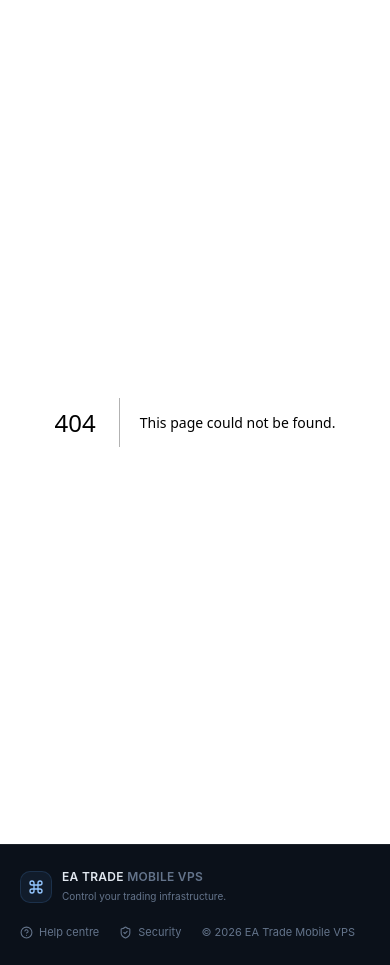
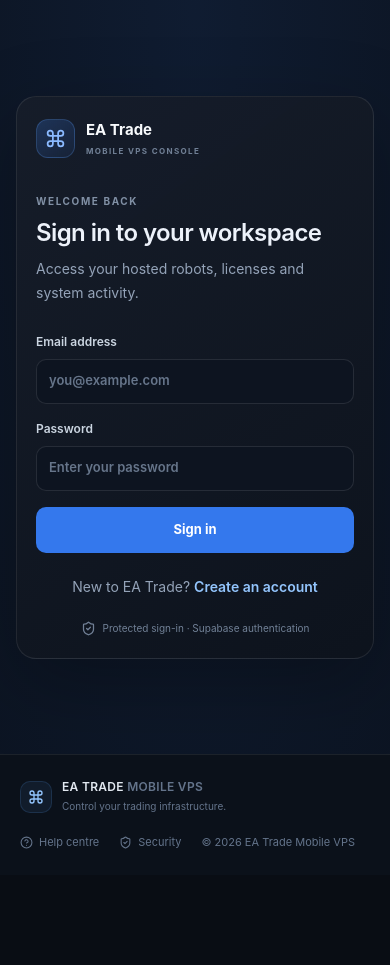
Before and after one commit to circuitsentrydev-netizen/ea-trade-mobile-vps, a Next.js app: page /login in a window 390 px wide. Before the commit this address had no page. After the commit the page ends 875 px from the top, so only its background shows below. Built offline with nearby package versions, Linux system fonts and the light colour scheme.

Commit message:
feat: add responsive sign-in page

```diff
--- /dev/null
+++ b/app/login/page.tsx
@@ -0,0 +1,22 @@
+import Link from "next/link";
+import { signInAction } from "@/app/auth-actions";
+import { Command, ShieldCheck } from "lucide-react";
+
+export default async function LoginPage({ searchParams }: { searchParams: Promise<{ error?: string; message?: string }> }) {
+  const params = await searchParams;
+  return <main className="auth-wrap">
+    <section className="auth-card">
+      <Link href="/" className="auth-brand"><span className="brand-mark"><Command size={21}/></span><span><strong>EA Trade</strong><small>MOBILE VPS CONSOLE</small></span></Link>
+      <p className="eyebrow mt-9">WELCOME BACK</p><h1 className="mt-2 text-2xl font-semibold tracking-tight">Sign in to your workspace</h1><p className="mt-2 text-sm leading-6 text-slate-400">Access your hosted robots, licenses and system activity.</p>
+      {params.error && <p role="alert" className="auth-alert">{params.error}</p>}
+      {params.message && <p role="status" className="auth-success">{params.message}</p>}
+      <form action={signInAction} className="mt-7 space-y-4">
+        <label className="auth-label">Email address<input className="auth-input" name="email" type="email" autoComplete="email" placeholder="you@example.com" required/></label>
+        <label className="auth-label">Password<input className="auth-input" name="password" type="password" autoComplete="current-password" placeholder="Enter your password" required/></label>
+        <button className="auth-submit" type="submit">Sign in</button>
+      </form>
+      <p className="mt-6 text-center text-sm text-slate-400">New to EA Trade? <Link href="/register" className="font-semibold text-blue-300 hover:text-blue-200">Create an account</Link></p>
+      <div className="auth-security"><ShieldCheck size={15}/> Protected sign-in · Supabase authentication</div>
+    </section>
+  </main>;
+}
```
